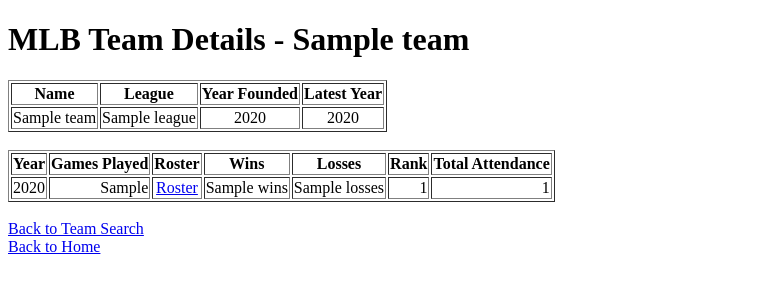
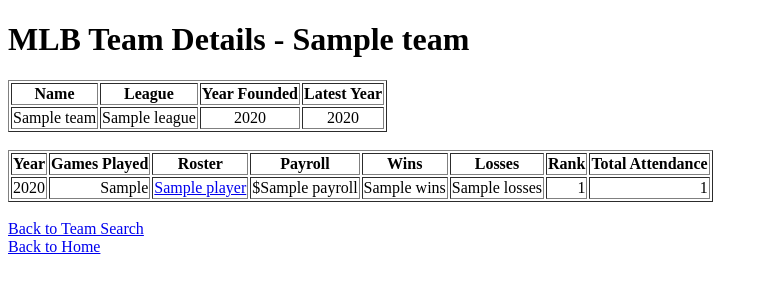
Before and after one commit to samcjohns/final-project, a Django app: template my_mlb/my_mlb/mlb_data/templates/team_details.html in a window 1280 px wide. Shown: the top 300 px of the page, without its empty margins (0-768 px from the left). Run offline with Django 5.2, Linux system fonts and the light colour scheme; the template is opened without the code that fills it: most values are stand-ins (such as "Sample title", 1, 10 or a date in 2020).

Commit message:
Updated team details page

```diff
--- a/my_mlb/my_mlb/mlb_data/templates/team_details.html
+++ b/my_mlb/my_mlb/mlb_data/templates/team_details.html
@@ -25,6 +25,7 @@
                     <th>Year</th>
                     <th>Games Played</th>
                     <th>Roster</th>
+                    <th>Payroll</th>
                     <th>Wins</th>
                     <th>Losses</th>
                     <th>Rank</th>
@@ -32,19 +33,22 @@
                 </tr>
             </thead>
             <tbody>
-                {% for team_season in team_seasons %}
+                {% for tsd in team_seasons_data %}
                     <tr>
-                        <td align="right">{{ team_season.year }}</td>
-                        <td align="right">{{ team_season.gamesPlayed }}</td>
+                        <td align="right">{{ tsd.team_season.year }}</td>
+                        <td align="right">{{ tsd.team_season.gamesPlayed }}</td>
                         <td align="center">
-                            {% for player in team_season.roster.all %}
-                                <a href="{% url 'team_roster' team.id %}">Roster</a>{% if not forloop.last %}, {% endif %}
+                            {% for entry in tsd.roster %}
+                                {% if entry.player %}
+                                    <a href="{% url 'player_details' entry.player.player_id %}">{{ entry.player.name }}</a>{% if not forloop.last %}, {% endif %}
+                                {% endif %}
                             {% endfor %}
                         </td>
-                        <td align="right">{{ team_season.wins }}</td>
-                        <td align="right">{{ team_season.losses }}</td>
-                        <td align="right">{{ team_season.rank }}</td>
-                        <td align="right">{{ team_season.totalAttendance }}</td>
+                        <td align="right">${{ tsd.payroll }}</td>
+                        <td align="right">{{ tsd.team_season.wins }}</td>
+                        <td align="right">{{ tsd.team_season.losses }}</td>
+                        <td align="right">{{ tsd.team_season.rank }}</td>
+                        <td align="right">{{ tsd.team_season.totalAttendance }}</td>
                     </tr>
                 {% endfor %}
             </tbody>
```
